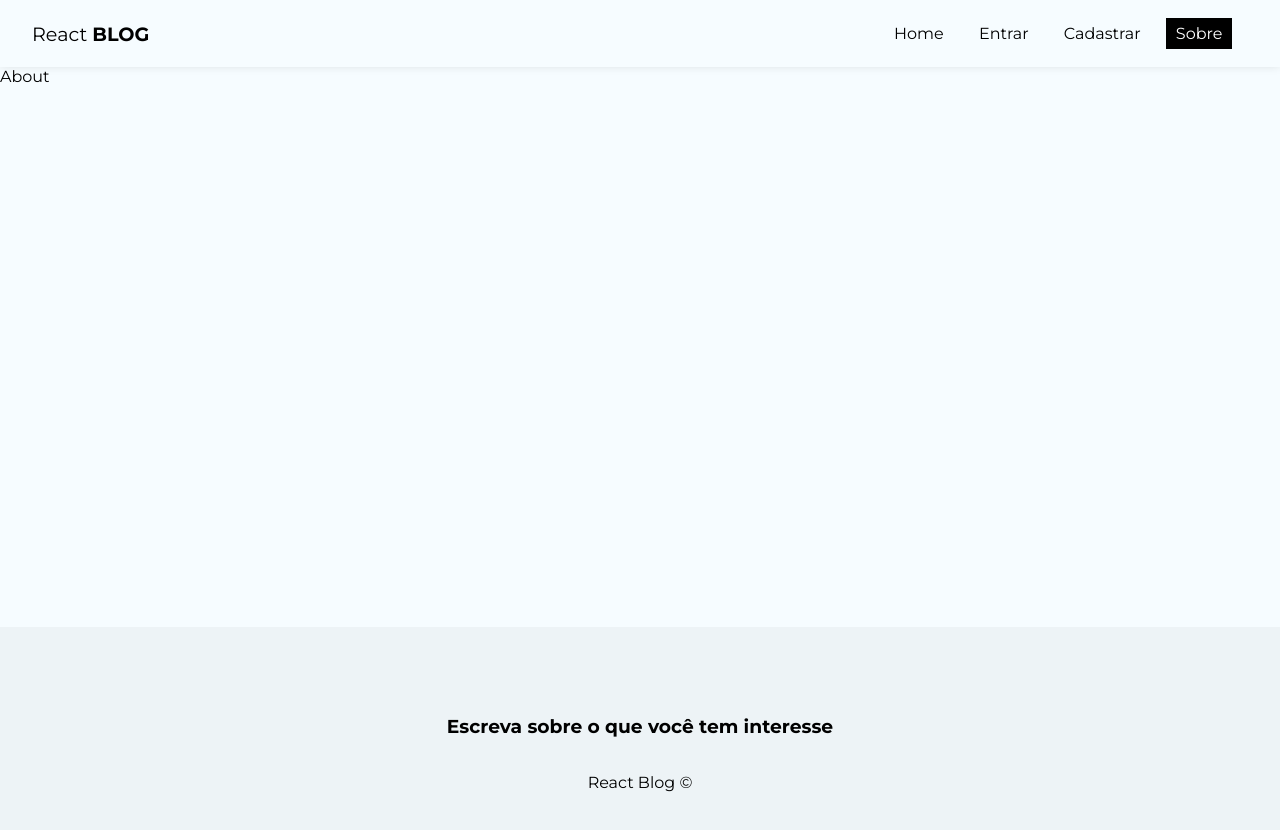
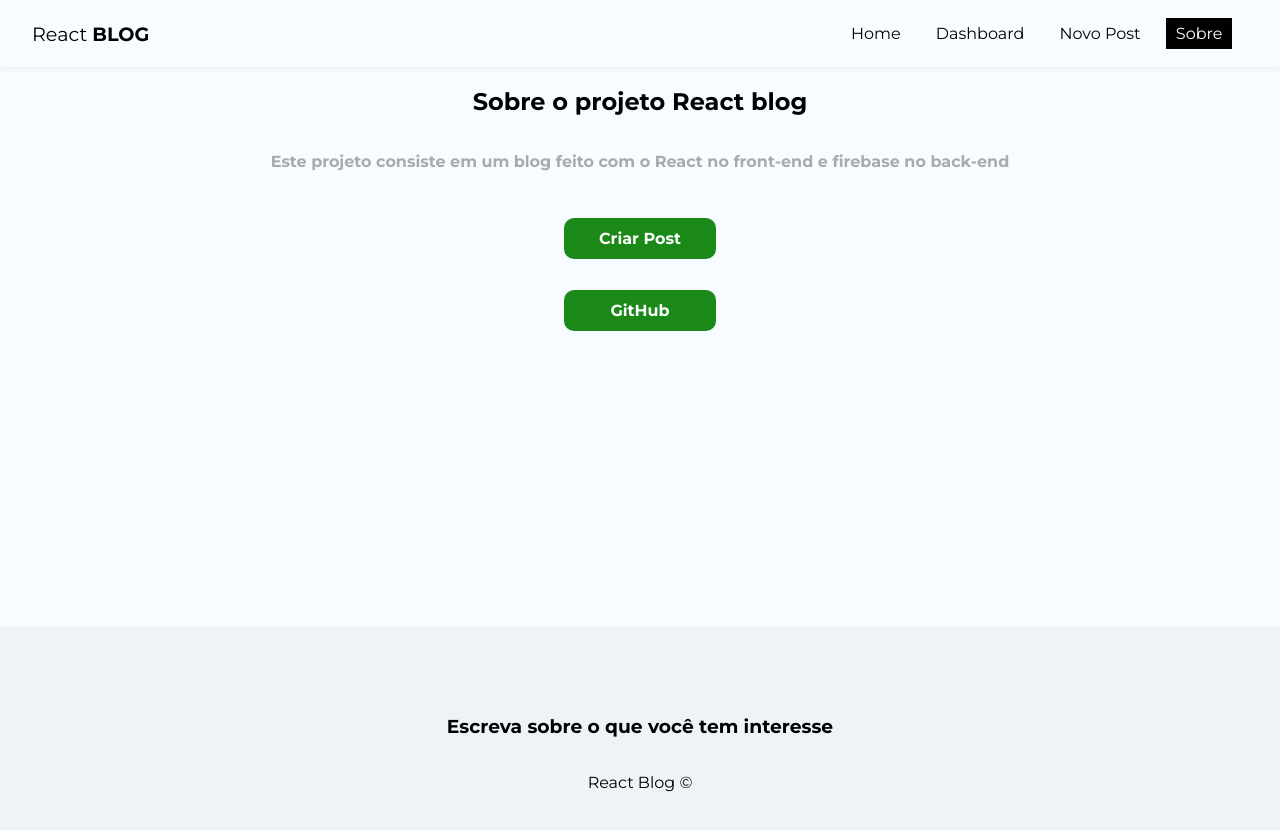
Before and after one commit to gfucci/react-blog, a React (Create React App) app: page /about in a window 1280 px wide. Shown: the top 830 px of the page. Built offline with nearby package versions, Linux system fonts and the light colour scheme; no server answers; sample sign-in values are in the browser's storage.

Commit message:
Terima configuração de autenticação

```diff
--- a/src/App.js
+++ b/src/App.js
@@ -7,19 +7,22 @@
 
 //hooks
 import { useState, useEffect } from 'react';
-import { useAuthentication } from './hooks/use.Authentication';
+import { useAuthentication } from './hooks/useAuthentication';
 
 //Context
 import { AuthProvider } from './context/AuthContext';
 
+//Components
+import NavBar from './components/NavBar';
+import Footer from './components/Footer';
+
 //Pages
-
 import About from './pages/about/About';
 import Home from './pages/home/Home';
-import NavBar from './components/NavBar';
-import Footer from './components/Footer';
 import Register from './pages/register/Register';
 import Login from './pages/login/Login';
+import DashBoard from './pages/dashboard/DashBoard';
+import CreatePost from './pages/createPost/CreatePost';
 
 function App() {
 
@@ -40,15 +43,17 @@
 
   return (
     <div className='App'>
-      <AuthProvider value={ user }>
+      <AuthProvider value={{ user }}>
         <BrowserRouter>
           <NavBar />
           <div className="container">
             <Routes>
               <Route path='/' element={<Home />} />
               <Route path='/about' element={<About />} />
-              <Route path='/register' element={<Register />} />
-              <Route path='/login' element={<Login />} />
+              <Route path='/register' element={!user ? <Register /> : <Navigate to="/" /> } />
+              <Route path='/login' element={!user ? <Login /> : <Navigate to="/" /> } />
+              <Route path='/dashboard' element={user ? <DashBoard /> : <Navigate to="/" /> } />
+              <Route path='/posts/create' element={user ? <CreatePost /> : <Navigate to="/" /> } />
             </Routes>
           </div>
         </BrowserRouter>
--- a/src/components/NavBar.js
+++ b/src/components/NavBar.js
@@ -4,7 +4,16 @@
 //Router
 import { NavLink } from 'react-router-dom'
 
+//Hooks
+import { useAuthentication } from '../hooks/useAuthentication'
+
+//context
+import { useAuthValue } from '../context/AuthContext'
+
 const NavBar = () => {
+
+    const { user } = useAuthValue();
+
   return (
     <nav className={styles.navbar}>
         <NavLink to="/" className={styles.brand}>
@@ -19,6 +28,8 @@
                     Home
                 </NavLink>
             </li>
+            {!user && (
+                <>
                     <li>
                         <NavLink
                             to="/login"
@@ -35,6 +46,28 @@
                             Cadastrar
                         </NavLink>
                     </li>
+                </>
+            )}
+            {user && (
+                <>
+                    <li>
+                        <NavLink
+                            to="/dashboard"
+                            className={({ isActive }) => (isActive ? styles.active : "")}
+                        >
+                            Dashboard
+                        </NavLink>
+                    </li>
+                    <li>
+                        <NavLink
+                            to="/posts/create"
+                            className={({ isActive }) => (isActive ? styles.active : "")}
+                        >
+                            Novo Post
+                        </NavLink>
+                    </li>
+                </>
+            )}
             <li>
                 <NavLink
                     to="/about"
--- a/src/context/AuthContext.js
+++ b/src/context/AuthContext.js
@@ -7,5 +7,5 @@
 }
 
 export function useAuthValue() {
-    useContext(AuthContext)
+    return useContext(AuthContext)
 }
--- a/src/pages/about/About.js
+++ b/src/pages/about/About.js
@@ -1,11 +1,23 @@
 //CSS
 import styles from './About.module.css'
 
-import React from 'react'
+import { Link } from 'react-router-dom'
 
 const About = () => {
   return (
-    <div>About</div>
+    <div className={styles.about}>
+      <h2>
+        Sobre o projeto
+        React <span>blog</span>
+      </h2>
+      <p>Este projeto consiste em um blog feito com o React no front-end e firebase no back-end</p>
+      <Link to="posts/create" className="btn">
+        Criar Post
+      </Link>
+      <Link to={{ pathname: "https://github.com/gfucci/react-blog" }} target="_blank" rel="noopener noreferrer" className='btn'>
+        GitHub
+      </Link>
+    </div>
   )
 }
 
--- a/src/pages/about/About.module.css
+++ b/src/pages/about/About.module.css
@@ -0,0 +1,19 @@
+.about {
+    text-align: center;
+    display: flex;
+    flex-direction: column;
+    align-items: center;
+}
+
+.about p {
+    color: #AAA;
+    margin-bottom: 2em;
+    font-weight: bold;
+}
+
+.about a {
+    display: block;
+    margin-bottom: 1em;
+    margin-top: 15px;
+    padding: 10px 15px;
+}
--- /dev/null
+++ b/src/pages/createPost/CreatePost.js
@@ -0,0 +1,13 @@
+import styles from './createpost.module.css'
+
+import React from 'react'
+
+const CreatePost = () => {
+  return (
+    <div>
+        <h1>CREATE POST</h1>
+    </div>
+  )
+}
+
+export default CreatePost
--- /dev/null
+++ b/src/pages/dashboard/DashBoard.js
@@ -0,0 +1,11 @@
+import styles from './dashboard.module.css'
+
+const DashBoard = () => {
+  return (
+    <div>
+        <h1>dashboard</h1>
+    </div>
+  )
+}
+
+export default DashBoard
--- a/src/pages/register/Register.js
+++ b/src/pages/register/Register.js
@@ -2,7 +2,7 @@
 import styles from './register.module.css'
 
 import { useEffect, useState } from 'react'
-import { useAuthentication } from '../../hooks/use.Authentication'
+import { useAuthentication } from '../../hooks/useAuthentication'
 
 const Register = () => {
 
```
Also changed, not shown: src/hooks/useAuthentication.js (renamed from src/hooks/use.Authentication.js), src/pages/createPost/createpost.module.css (added), src/pages/dashboard/dashboard.module.css (added), 1 other file (tests, documents, lock files or other folders). Lines whose indentation alone changed are shown as unchanged.
